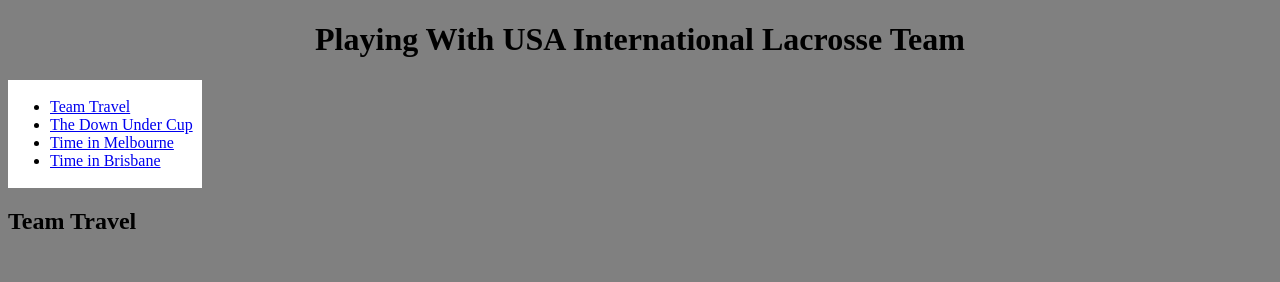
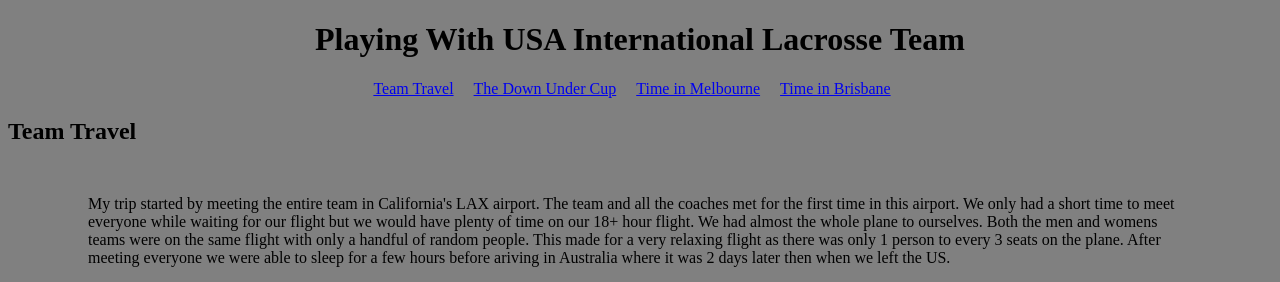
Before and after one commit to jmirth10/html-me-something, a plain HTML site: page index.html in a window 1280 px wide. Shown: the top 282 px of the page. Drawn offline with Linux system fonts and the light colour scheme.

Commit message:
aligned the nav bar

```diff
--- a/styles.css
+++ b/styles.css
@@ -17,12 +17,19 @@
 
 }
 
-nav{
-    padding: 2px;
-    width: 15%;
-    background-color: white;
 
+
+nav ul {
+	text-align: center;
+	padding: 0;
 }
+
+nav ul li {
+	display: inline-block;
+	margin-right: 1em;
+	font-size: 1em;
+}
+
 
 body{
     background-color: gray
```
